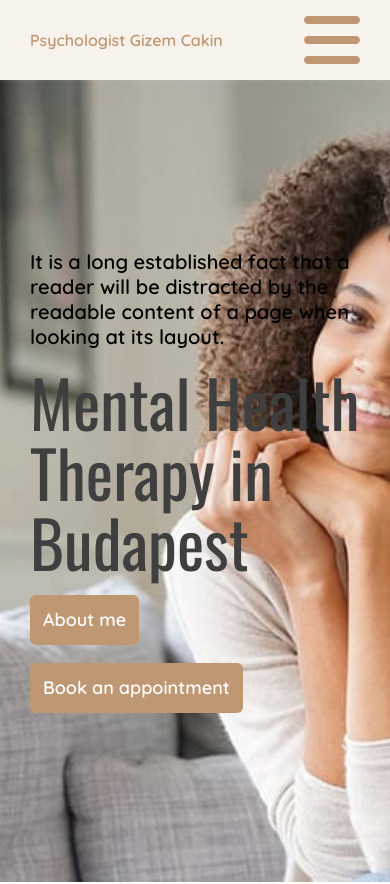
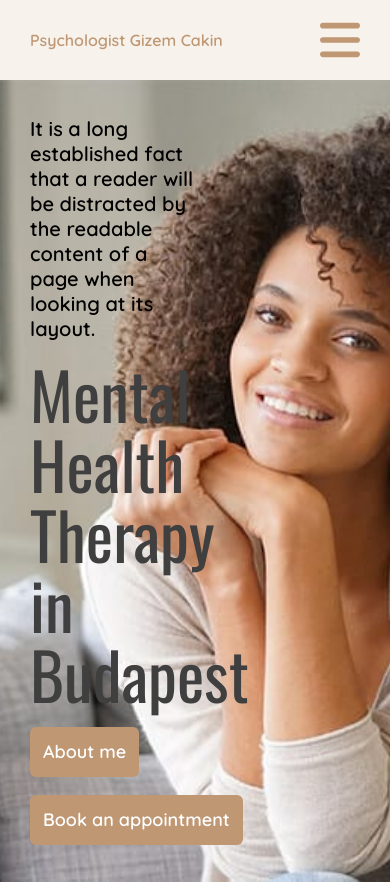
Before and after one commit to 4rrichard/psychology-FE, a React (Create React App) app: page / in a window 390 px wide. Shown: the top 884 px of the page. Built offline with nearby package versions, Linux system fonts and the light colour scheme; no server answers.

Commit message:
hero and navbar copied

```diff
--- a/src/components/Hero/Hero.css
+++ b/src/components/Hero/Hero.css
@@ -44,4 +44,16 @@
 .hero .hero--aboutme-btn:hover,
 .hero .hero--book-appointment-btn:hover {
   background-color: #dbb898;
+}
+@media screen and (max-width: 800px) {
+  .hero {
+    background-position: 65% 50%;
+    transition: background-position 1s ease-in-out;
+  }
+}
+@media screen and (max-width: 950px) {
+  .hero .hero--subtitle,
+.hero .hero--title {
+    max-width: 50%;
+  }
 }/*# sourceMappingURL=Hero.css.map */
--- a/src/components/NavBar/NavBar.css
+++ b/src/components/NavBar/NavBar.css
@@ -58,6 +58,7 @@
     left: 0;
     width: 100%;
     height: 0em;
+    z-index: 1;
     display: flex;
     flex-direction: column;
     justify-content: center;
@@ -75,6 +76,7 @@
   }
   .navbar .hiddenMenuIcon {
     display: block;
+    width: 40px;
   }
   .navbar .nav--open {
     height: 18em;
--- a/src/components/NavBar/NavBar.jsx
+++ b/src/components/NavBar/NavBar.jsx
@@ -32,7 +32,13 @@ function NavBar() {
   return (
     <>
       <nav className="navbar">
-        <Link to="/" className="nav--name">
+        <Link
+          to="/"
+          onClick={() => {
+            setNavOpen(false);
+          }}
+          className="nav--name"
+        >
           Psychologist Gizem Cakin
         </Link>
 
@@ -83,7 +89,11 @@ function NavBar() {
               Contacts
             </Scroll>
           </div>
-          <Link to="/appointment" className="nav--book-appointment-btn">
+          <Link
+            to="/appointment"
+            onClick={menuToggle}
+            className="nav--book-appointment-btn"
+          >
             Book an appointment
           </Link>
         </div>
--- a/src/components/NavBar/NavBar.scss
+++ b/src/components/NavBar/NavBar.scss
@@ -72,6 +72,7 @@
       left: 0;
       width: 100%;
       height: 0em;
+      z-index: 1;
 
       display: flex;
       flex-direction: column;
@@ -91,6 +92,7 @@
 
     .hiddenMenuIcon {
       display: block;
+      width: 40px;
     }
 
     .nav--open {
```
Also changed, not shown: src/components/Hero/Hero.scss (+11 -0 lines), 2 other files (tests, documents, lock files or other folders).
